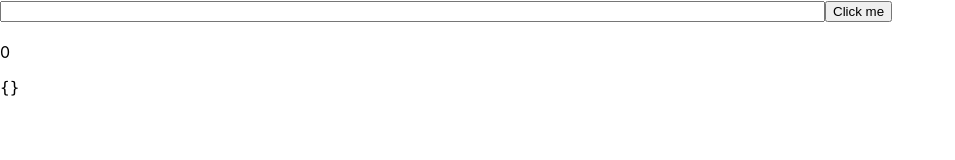
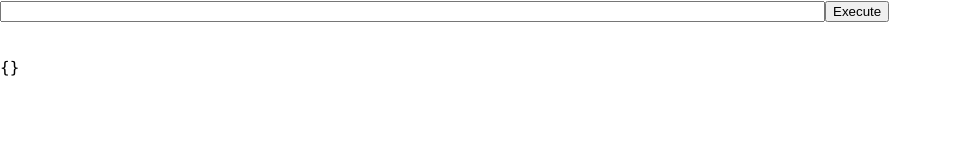
Before and after one commit to Hertattack/notion-api, a React (Create React App) app in the folder frontend/src/: page / in a window 1280 px wide. Shown: the top 160 px of the page, without its empty margins (0-955 px from the left). Built offline with nearby package versions, Linux system fonts and the light colour scheme.

Commit message:
Refactor input into own class

```diff
--- a/frontend/src/src/components/FreeQuery.tsx
+++ b/frontend/src/src/components/FreeQuery.tsx
@@ -1,15 +1,13 @@
 import React, {useState} from "react";
+import {QueryInput} from "./QueryInput";
 
 export const FreeQuery : React.FC = () => {
-    const [queryText, setQueryText] = useState('');
     const [previousQueries, setPreviousQueries] = useState<string[]>([]);
-    const [historyIndex, setHistoryIndex] = useState(0);
     const [queryResult, setQueryResult] = useState({});
 
-    function click() {
+    function performQuery(queryText : string) {
         if(!previousQueries.some(pq=>pq == queryText)){
             setPreviousQueries([...previousQueries, queryText]);
-            setHistoryIndex(previousQueries.length);
         }
 
         let uri = `https://localhost:7136/Query?query=${encodeURIComponent(queryText)}`;
@@ -20,33 +18,10 @@ export const FreeQuery : React.FC = () => {
             .catch( e => alert(e));
     }
 
-    function searchHistory(e: React.KeyboardEvent<HTMLInputElement>) {
-        let updatedHistoryIndex : number = -1;
-
-        if(e.key == 'ArrowUp' && historyIndex > 0){
-                updatedHistoryIndex = historyIndex - 1;
-        }else if(e.key == 'ArrowDown' && historyIndex < previousQueries.length - 1){
-            updatedHistoryIndex = historyIndex + 1;
-        }
-
-        if(updatedHistoryIndex >= 0){
-            setHistoryIndex(updatedHistoryIndex);
-            setQueryText(previousQueries[updatedHistoryIndex]);
-            (document.getElementById("queryText") as HTMLInputElement).value = queryText;
-        }
-    }
-
-    function handleChange(event : React.ChangeEvent<HTMLInputElement>) {
-        setQueryText(event.target.value);
-    }
-
     return <div>
-        <form>
-            <input type={"text"} size={100} id={"queryString"} value={queryText} onChange={handleChange} onKeyUp={e=>searchHistory(e)}/><button type={"button"} onClick={click}>Click me</button>
-        </form>
+        <QueryInput executeQueryCallback={performQuery} queryHistory={previousQueries}/>
         <br/>
         <div>
-            {historyIndex}
             <ol>
                 {previousQueries.map((pq)=>(
                     <li key={pq}>{pq}</li>
--- /dev/null
+++ b/frontend/src/src/components/QueryInput.tsx
@@ -0,0 +1,62 @@
+import React, {useRef, useState} from "react";
+
+interface QueryInputProps {
+    executeQueryCallback : (queryText : string) => void,
+    queryHistory : string[],
+}
+
+export const QueryInput : React.FC<QueryInputProps> = (props) => {
+    const [queryText, setQueryText] = useState('');
+    const  [selectedHistoryEntryIndex, setHistoryEntryIndex] = useState<number | null>(null);
+
+    const queryTextInputRef = useRef<HTMLInputElement | null>(null);
+
+    function handleClick() {
+        if(queryText.trim() == '')
+            return;
+
+        const {queryHistory} = props;
+        if(selectedHistoryEntryIndex && queryHistory[selectedHistoryEntryIndex] != queryText)
+            setHistoryEntryIndex(null);
+
+        props.executeQueryCallback(queryText);
+    }
+
+    function searchHistory(e: React.KeyboardEvent<HTMLInputElement>) {
+        const {queryHistory} = props;
+        let updatedHistoryEntryIndex = (selectedHistoryEntryIndex ? selectedHistoryEntryIndex : 0);
+
+        if(e.key == 'ArrowUp'){
+            updatedHistoryEntryIndex--;
+        }else if(e.key == 'ArrowDown'){
+            updatedHistoryEntryIndex++;
+        }
+
+        if(updatedHistoryEntryIndex != selectedHistoryEntryIndex
+            && updatedHistoryEntryIndex >= 0 && updatedHistoryEntryIndex < queryHistory.length){
+            setHistoryEntryIndex(updatedHistoryEntryIndex);
+            setQueryText(queryHistory[updatedHistoryEntryIndex]);
+
+            if(queryTextInputRef.current)
+                queryTextInputRef.current.value = queryText;
+        }
+    }
+
+    function handleChange(event : React.ChangeEvent<HTMLInputElement>) {
+        setQueryText(event.target.value);
+    }
+
+    return (
+      <form>
+          <input
+              ref={queryTextInputRef}
+              type={"text"}
+              size={100}
+              id={"queryString"}
+              value={queryText}
+              onChange={handleChange}
+              onKeyUp={e=>searchHistory(e)}/>
+          <button type={"button"} onClick={handleClick}>Execute</button>
+      </form>
+    );
+}
```
